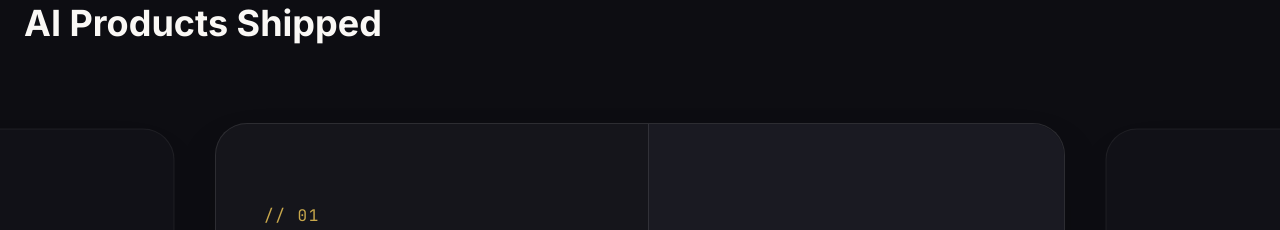
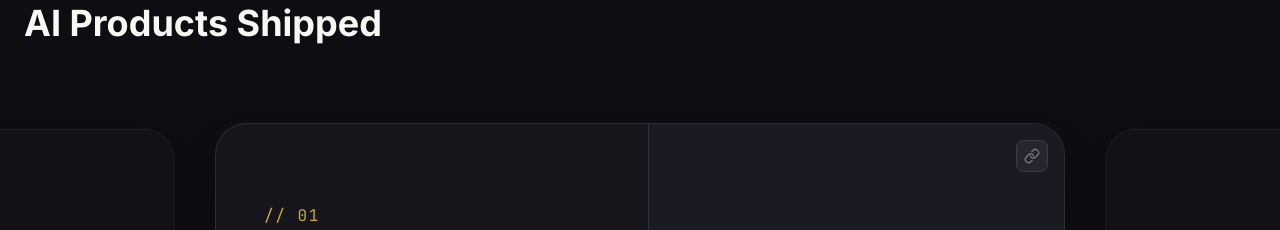
Before and after one commit to iAgar/PortfolioWebsite, a React (Vite) app: page / in a window 1280 px wide. Shown: the part 925-1155 px from the top of the page. Built offline with nearby package versions, Linux system fonts and the light colour scheme; a web font is replaced by a local one.

Commit message:
feat: add copy-link button to AI Products cards

```diff
--- a/src/App.jsx
+++ b/src/App.jsx
@@ -1,7 +1,7 @@
 import React, { useEffect, useRef, useState, useLayoutEffect, useImperativeHandle } from 'react';
 import { gsap } from 'gsap';
 import { ScrollTrigger } from 'gsap/ScrollTrigger';
-import { MousePointer2, Menu, ArrowRight, Terminal, Linkedin, Mail, Activity, Newspaper, Music, Plane, Camera, Code } from 'lucide-react';
+import { MousePointer2, Menu, ArrowRight, Terminal, Linkedin, Mail, Activity, Newspaper, Music, Plane, Camera, Code, Link, Check } from 'lucide-react';
 import clsx from 'clsx';
 import { twMerge } from 'tailwind-merge';
 
@@ -539,6 +539,33 @@ function Projects() {
 // ==========================================
 // E2. AI PRODUCTS SHIPPED
 // ==========================================
+function CopyLinkButton({ index, isActive }) {
+  const [copied, setCopied] = useState(false);
+
+  const handleCopy = () => {
+    const url = `${window.location.origin}${window.location.pathname}#ai-product-${index + 1}`;
+    navigator.clipboard.writeText(url).then(() => {
+      setCopied(true);
+      setTimeout(() => setCopied(false), 1500);
+    });
+  };
+
+  return (
+    <button
+      onClick={handleCopy}
+      className={cn(
+        "absolute top-4 right-4 w-8 h-8 flex items-center justify-center",
+        "bg-white/5 border border-white/10 rounded-lg transition-all duration-200",
+        "text-background/40 hover:bg-white/10 hover:border-accent/30 hover:text-accent",
+        !isActive && "opacity-0 invisible pointer-events-none"
+      )}
+      aria-label="Copy link to this card"
+    >
+      {copied ? <Check size={16} /> : <Link size={16} />}
+    </button>
+  );
+}
+
 function AIProducts() {
   const carouselRef = useRef(null);
 
@@ -613,6 +640,7 @@ function AIProducts() {
       sectionTitle="AI Products Shipped"
       renderCard={(prod, isActive) => (
         <>
+          <CopyLinkButton index={parseInt(prod.num) - 1} isActive={isActive} />
           <div className={cn(
             "flex-1 p-6 md:p-8 lg:p-12 flex flex-col justify-center w-full md:w-1/2 transition-all duration-500",
             !isActive && "opacity-0 invisible"
```
